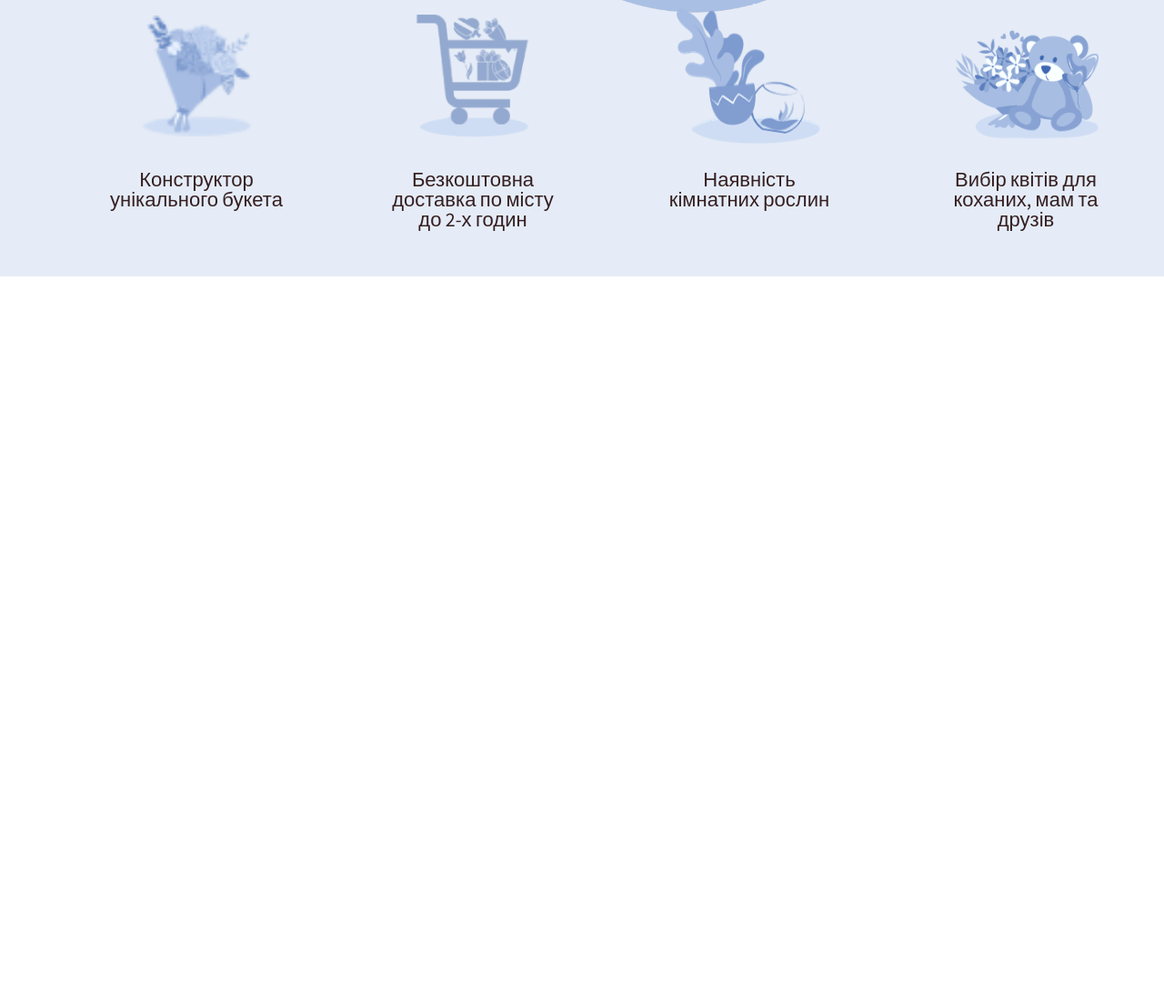
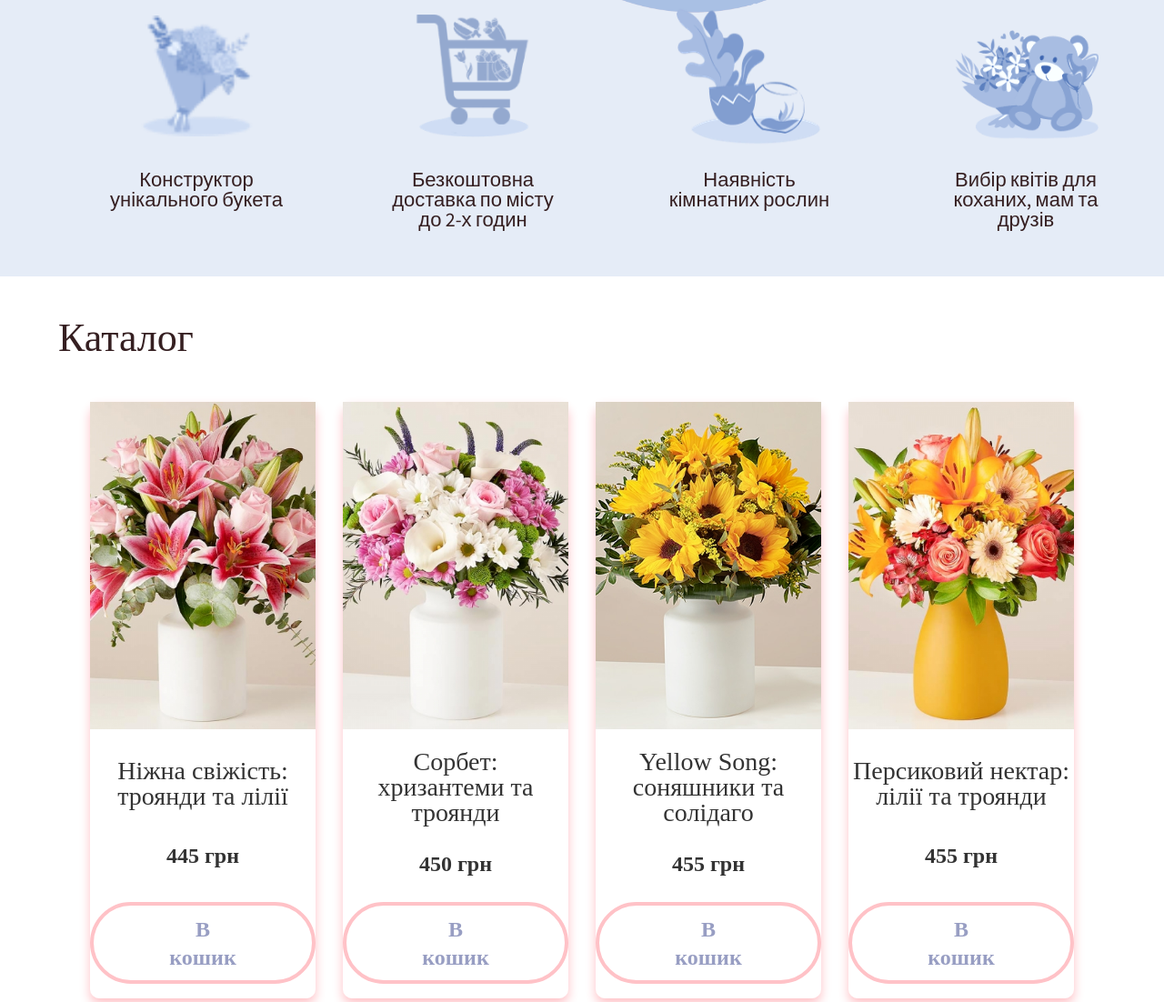
Before and after one commit to marinkavv/Flower-store, a plain HTML site: page index.html in a window 1280 px wide. Shown: the part 1952-3054 px from the top of the page at 91% size. Before the commit the page ends 2256 px from the top, so only its background shows below. Drawn offline with Linux system fonts and the light colour scheme.

Commit message:
Add catalog

```diff
--- a/css/style.css
+++ b/css/style.css
@@ -258,3 +258,71 @@ button {
   color: #351f21;
   font-family: "Source Sans Pro Regular", sans-serif;
 }
+
+/* SECTION 4 */
+
+.products h2 {
+  margin: 46px 0 28px 64px;
+  font-size: 44px;
+  color: #351f21;
+}
+
+.products {
+  margin: auto;
+}
+
+.productsCards {
+  display: flex;
+  flex-wrap: wrap;
+  justify-content: center;
+  gap: 30px;
+  padding: 20px;
+  margin: 0 auto;
+}
+
+.product-card {
+  width: 20%;
+  height: 640px;
+  background-color: #fff;
+  box-shadow: 0 6px 12px rgba(255, 194, 199);
+  border-radius: 10px;
+  padding-bottom: 16px;
+  text-align: center;
+  display: flex;
+  flex-direction: column;
+  justify-content: space-between;
+}
+
+.product-image {
+  width: 100%;
+  height: 360px;
+  object-fit: cover;
+}
+
+.product-name {
+  font-size: 28px;
+  color: #333;
+  margin-bottom: 8px;
+}
+
+.product-name span {
+  display: block;
+}
+
+.price {
+  font-size: 24px;
+  font-weight: bold;
+  color: #333;
+  margin-bottom: 8px;
+}
+
+.buy-button {
+  border-radius: 50px;
+  border: 4px solid #ffc2c7;
+  background-color: transparent;
+  color: #989ec3;
+  cursor: pointer;
+  margin: 0 auto;
+  font-size: 24px;
+  font-weight: bold;
+}
--- a/index.html
+++ b/index.html
@@ -129,6 +129,96 @@
           </article>
         </div>
       </section>
+      <!-- SECTION 4 -->
+
+      <div class="products">
+        <h2>Каталог</h2>
+        <div class="productsCards">
+          <div class="product-card">
+            <img
+              src="/Images/bouquet_cart11.png"
+              alt="Ніжна свіжість: троянди та лілії"
+              class="product-image"
+            />
+            <div class="product-name">
+              <span>Ніжна свіжість:</span>
+              <span>троянди та лілії</span>
+            </div>
+            <p class="price">445 грн</p>
+            <button class="buy-button">В кошик</button>
+          </div>
+
+          <div class="product-card">
+            <img
+              src="/Images/bouquet_cart21.png"
+              alt="Ніжна свіжість: троянди та лілії"
+              class="product-image"
+            />
+            <div class="product-name">
+              <span>Сорбет:</span>
+              <span>хризантеми та троянди</span>
+            </div>
+            <p class="price">450 грн</p>
+            <button class="buy-button">В кошик</button>
+          </div>
+
+          <div class="product-card">
+            <img
+              src="/Images/bouquet_cart31.png"
+              alt="Ніжна свіжість: троянди та лілії"
+              class="product-image"
+            />
+            <div class="product-name">
+              <span>Yellow Song:</span>
+              <span>соняшники та солідаго</span>
+            </div>
+            <p class="price">455 грн</p>
+            <button class="buy-button">В кошик</button>
+          </div>
+
+          <div class="product-card">
+            <img
+              src="/Images/bouquet_cart41.png"
+              alt="Ніжна свіжість: троянди та лілії"
+              class="product-image"
+            />
+            <div class="product-name">
+              <span>Персиковий нектар:</span>
+              <span>лілії та троянди</span>
+            </div>
+            <p class="price">455 грн</p>
+            <button class="buy-button">В кошик</button>
+          </div>
+
+          <div class="product-card">
+            <img
+              src="/Images/bouquet_cart51.png"
+              alt="Ніжна свіжість: троянди та лілії"
+              class="product-image"
+            />
+            <div class="product-name">
+              <span>Аврора:</span>
+              <span>лілії та троянди</span>
+            </div>
+            <p class="price">460 грн</p>
+            <button class="buy-button">В кошик</button>
+          </div>
+
+          <div class="product-card">
+            <img
+              src="/Images/bouquet_cart61.png"
+              alt="Ніжна свіжість: троянди та лілії"
+              class="product-image"
+            />
+            <div class="product-name">
+              <span>Класика кохання: </span>
+              <span>червоних троянд</span>
+            </div>
+            <p class="price">465 грн</p>
+            <button class="buy-button">В кошик</button>
+          </div>
+        </div>
+      </div>
     </main>
   </body>
 </html>
```
